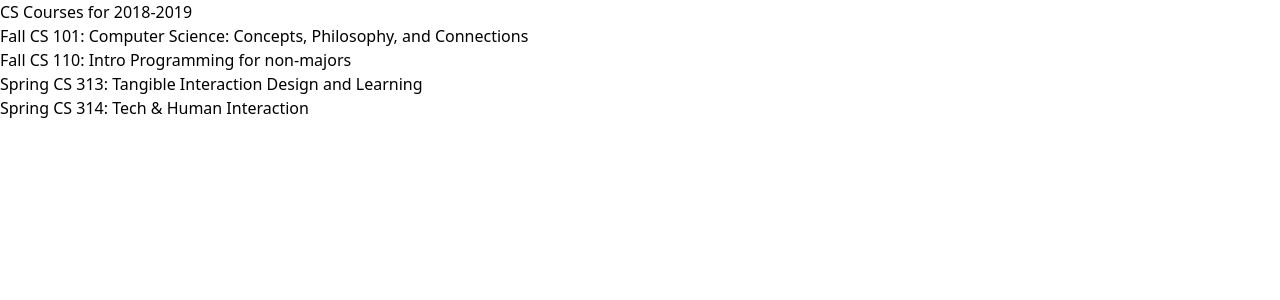
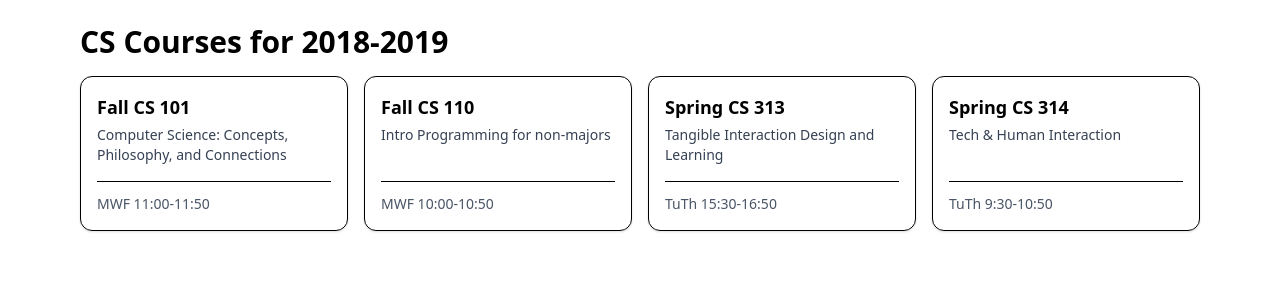
Before and after one commit to Eddiesg666/React-app-schedule, a React (Vite) app: page / in a window 1280 px wide. Shown: the top 300 px of the page. Built offline with nearby package versions, Linux system fonts and the light colour scheme.

Commit message:
add style

```diff
--- a/src/App.tsx
+++ b/src/App.tsx
@@ -34,9 +34,9 @@ const schedule = {
 
 export default function App() {
   return (
-    <div>
+    <main className="max-w-6xl mx-auto px-4 py-6">
       <Banner title={schedule.title} />
       <CourseList courses={schedule.courses} />
-    </div>
+    </main>
   );
 }
--- a/src/components/Banner.tsx
+++ b/src/components/Banner.tsx
@@ -1,6 +1,4 @@
 // src/components/Banner.tsx
-type BannerProps = { title: string };
-
-export default function Banner({ title }: BannerProps) {
-  return <h1>{title}</h1>;
+export default function Banner({ title }: { title: string }) {
+  return <h1 className="text-3xl font-bold mb-4">{title}</h1>;
 }
--- /dev/null
+++ b/src/components/CourseCard.tsx
@@ -0,0 +1,23 @@
+// src/components/CourseCard.tsx
+type Course = {
+  term: string;
+  number: string;
+  meets: string;
+  title: string;
+};
+
+export default function CourseCard({ course }: { course: Course }) {
+  return (
+    <div className="border rounded-xl shadow-sm p-4 h-full flex flex-col justify-between">
+      <div>
+        <h3 className="text-lg font-semibold mb-1">
+          {course.term} CS {course.number}
+        </h3>
+        <p className="text-sm text-gray-700">{course.title}</p>
+      </div>
+      <div className="mt-4 pt-3 border-t">
+        <p className="text-sm text-gray-600">{course.meets}</p>
+      </div>
+    </div>
+  );
+}
--- a/src/components/CourseList.tsx
+++ b/src/components/CourseList.tsx
@@ -1,4 +1,6 @@
 // src/components/CourseList.tsx
+import CourseCard from './CourseCard';
+
 type Course = {
   term: string;
   number: string;
@@ -12,11 +14,9 @@ type CourseListProps = {
 
 export default function CourseList({ courses }: CourseListProps) {
   return (
-    <div>
+    <div className="grid grid-cols-1 sm:grid-cols-2 lg:grid-cols-4 gap-4">
       {Object.entries(courses).map(([id, c]) => (
-        <div key={id}>
-          {c.term} CS {c.number}: {c.title}
-        </div>
+        <CourseCard key={id} course={c} />
       ))}
     </div>
   );
--- a/src/index.css
+++ b/src/index.css
@@ -1,14 +1 @@
 @import "tailwindcss";
-
-@theme {
-  --animate-logo-spin: logo-spin infinite 20s linear;
-
-  @keyframes logo-spin {
-    from {
-      transform: rotate(0deg);
-    }
-    to {
-      transform: rotate(360deg);
-    }
-  }
-}
```
